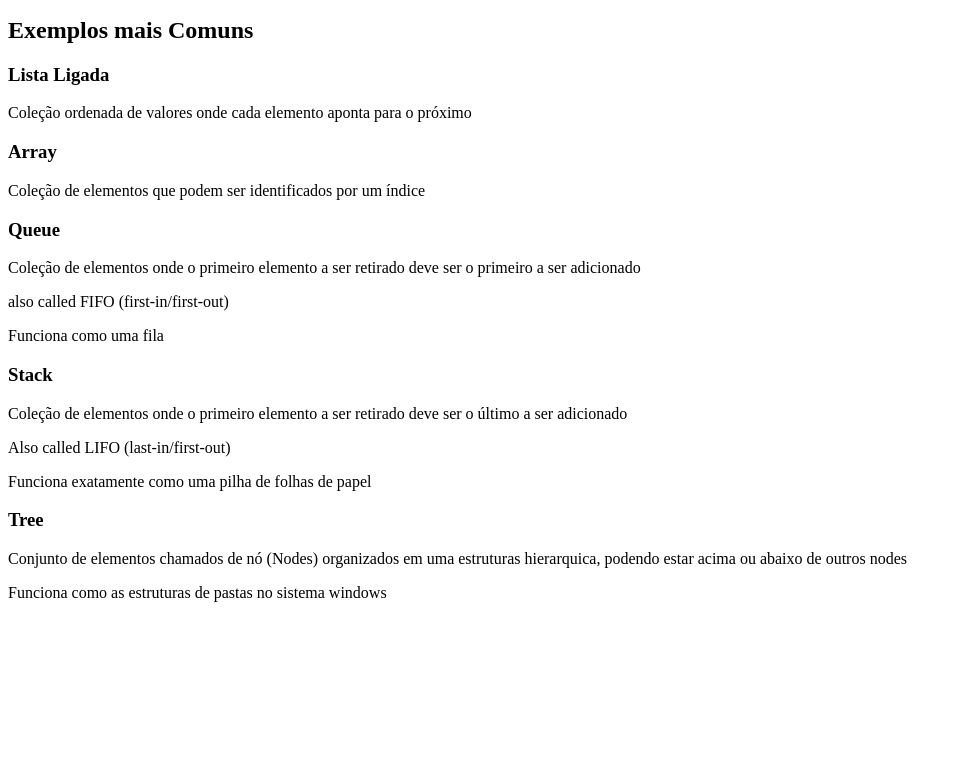
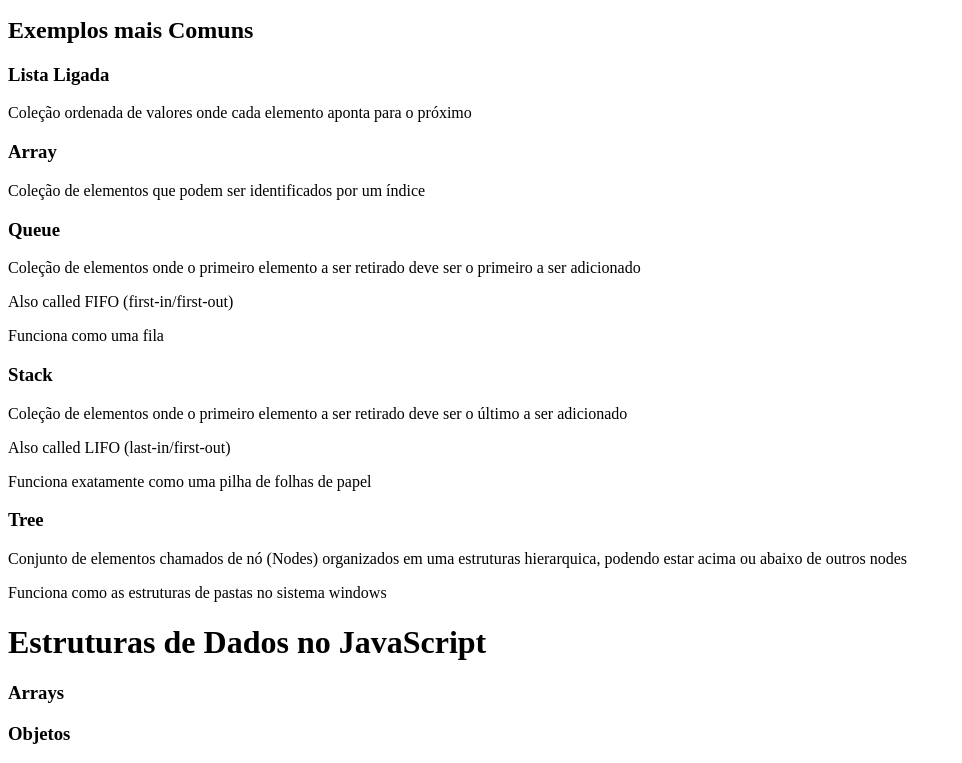
Before and after one commit to EduardoNicoleit/OneBitCode, a plain HTML site: page JavaScript/JS II - Estruturas de Dados/aula-1-estruturas-de-dados.html in a window 1280 px wide. Shown: the part 101-864 px from the top of the page, without its empty margins (0-962 px from the left). Before the commit the page ends 800 px from the top, so only its background shows below. Drawn offline with Linux system fonts and the light colour scheme.

Commit message:
Aula-2-Arrays

```diff
--- a/JavaScript/JS II - Estruturas de Dados/aula-1-estruturas-de-dados.html
+++ b/JavaScript/JS II - Estruturas de Dados/aula-1-estruturas-de-dados.html
@@ -15,7 +15,7 @@
                 <p>Coleção de elementos que podem ser identificados por um índice</p>
             <h3>Queue</h3>
                 <p>Coleção de elementos onde o primeiro elemento a ser retirado deve ser o primeiro a ser adicionado</p>
-        <p>also called FIFO (first-in/first-out)</p>
+                <p>Also called FIFO (first-in/first-out)</p>
                 <p>Funciona como uma fila</p>
             <h3>Stack</h3>
                 <p>Coleção de elementos onde o primeiro elemento a ser retirado deve ser o último a ser adicionado</p>
@@ -24,5 +24,9 @@
             <h3>Tree</h3>
                 <p>Conjunto de elementos chamados de nó (Nodes) organizados em uma estruturas hierarquica, podendo estar acima ou abaixo de outros nodes</p>
                 <p>Funciona como as estruturas de pastas no sistema windows</p>
+    <h1>Estruturas de Dados no JavaScript</h1>
+        <h3>Arrays</h3>
+
+        <h3>Objetos</h3>
 </body>
 </html>
```
Also changed, not shown: JavaScript/JS II - Estruturas de Dados/aula-2-arrays.html (added, +12 -0 lines). Lines whose indentation alone changed are shown as unchanged.
